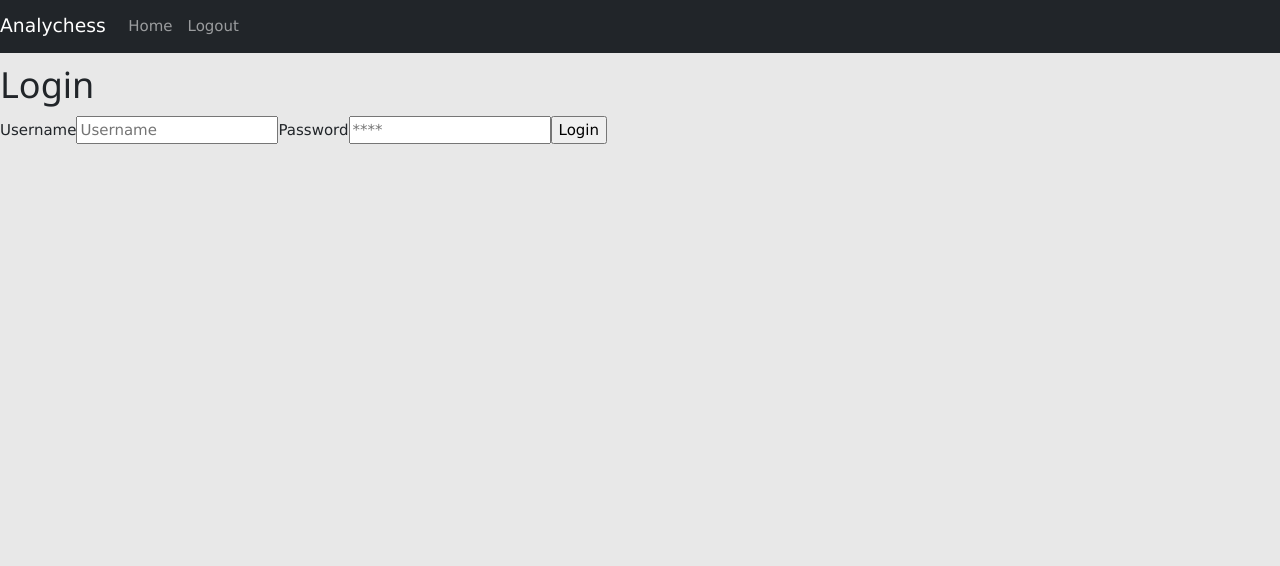
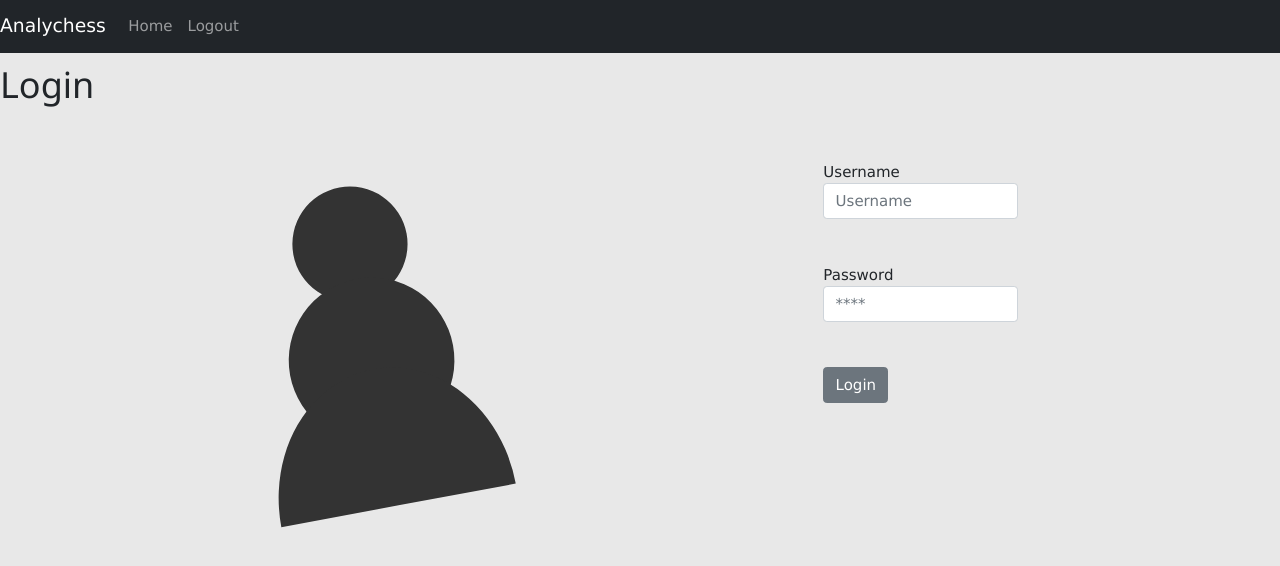
Before and after one commit to HE-Arc/AnalyChess, a Vue app in the folder analychess_front/: page /#/login in a window 1280 px wide. Shown: the top 566 px of the page. Built offline with nearby package versions, Linux system fonts and the light colour scheme.

Commit message:
Fix layout login

```diff
--- a/analychess_front/src/views/Login.vue
+++ b/analychess_front/src/views/Login.vue
@@ -1,46 +1,72 @@
 <template>
-    <section>
-        <h1>Login</h1>
-        <label for="input_username">Username</label>
-        <input type="text" id="input_username" v-model="username" placeholder="Username">
-        <label for="input_password">Password</label>
-        <input type="password" id="input_password" v-model="password" placeholder="****">
-        <input type="button" v-on:click="try_login"  id="input_login" value="Login">
-    </section>
+  <section>
+    <h1>Login</h1>
+    <div class="row ">
+      <div class="col d-flex justify-content-center">
+        <div style="width:50%; ">
+          <img
+            src="../assets/chesspiece.svg"
+            class="card-img-top"
+            alt="chess"
+          />
+        </div>
+      </div>
+      <div class="col-2 m-5">
+        <div class="form-group">
+          <label for="input_username">Username</label>
+          <input
+            type="text"
+            class="form-control"
+            id="input_username"
+            v-model="username"
+            placeholder="Username"
+          />
+          <label for="input_password" class="mt-5">Password</label>
+          <input
+            type="password"
+            class="form-control"
+            id="input_password"
+            v-model="password"
+            placeholder="****"
+          />
+          <input
+            type="button"
+            class="btn btn-secondary mt-5"
+            v-on:click="try_login"
+            id="input_login"
+            value="Login"
+          />
+        </div>
+      </div>
+
+      <div class="col-2"></div>
+    </div>
+  </section>
 </template>
 
 <script>
-
-import APIRequester from "../tools/APIRequester"
+import APIRequester from "../tools/APIRequester";
 import router from "../router/router";
 
 export default {
-    name:"Login",
-    data(){
-        return{
-          username : "",
-          password : ""
-        }
+  name: "Login",
+  data() {
+    return {
+      username: "",
+      password: "",
+    };
+  },
+  methods: {
+    async try_login() {
+      try {
+        await APIRequester.getInstance().login(this.username, this.password);
+        // Login successful
+        router.push({ name: "Home" });
+      } catch (error) {
+        // TODO : Remove and react
+        console.log(error);
+      }
     },
-    methods:
-    {
-        async try_login()
-        {
-            try
-            {
-                await APIRequester.getInstance().login(this.username, this.password)
-                // Login successful
-                router.push({name: "Home"})
-            }
-            catch(error)
-            {
-                // TODO : Remove and react
-                console.log(error)
-            }
-        }
-    }
-
-}
-
-
+  },
+};
 </script>
```
